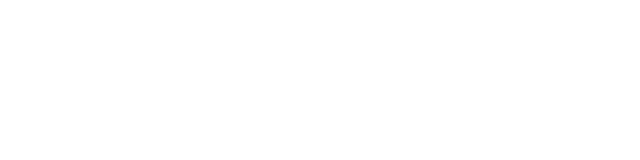
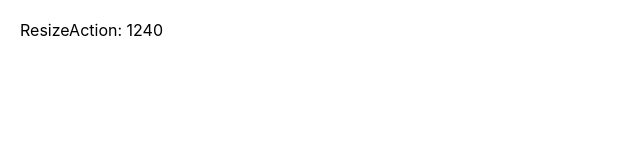
Before and after one commit to chanyu1/react-playground, a React (Create React App) app: page /resizeaction in a window 1280 px wide. Before the commit this address had no page. Shown: the top 160 px of the page, without its empty margins (0-640 px from the left). Built offline with nearby package versions, Linux system fonts and the light colour scheme.

Commit message:
resize acton

```diff
--- a/src/App.js
+++ b/src/App.js
@@ -8,6 +8,7 @@
 import { ReactMemo } from './pages/reactMemo';
 import { ReactCallback } from './pages/reactCallback';
 import { ReactCustomHook } from './pages/reactCustomHook';
+import { ResizeAction } from './pages/resizeAction';
 
 function App() {
   return (
@@ -20,6 +21,7 @@
         <Route exact path="/memo" element={<ReactMemo />} />
         <Route exact path="/callback" element={<ReactCallback />} />
         <Route exact path="/customhook" element={<ReactCustomHook />} />
+        <Route exact path="/resizeaction" element={<ResizeAction />} />
       </Routes>
     </BrowserRouter>
   );
--- a/src/pages/home/index.js
+++ b/src/pages/home/index.js
@@ -14,6 +14,8 @@
       <Link to="/callback">useCallback</Link>
       <br />
       <Link to="/customhook">customHook</Link>
+      <br />
+      <Link to="/resizeaction">resizeAction</Link>
     </>
   );
 };
--- /dev/null
+++ b/src/pages/resizeAction/index.js
@@ -0,0 +1,25 @@
+import { useEffect, useRef, useState } from 'react';
+
+export const ResizeAction = () => {
+  // const wrapperRef = useRef<HTMLDivElement>(null);
+  const wrapperRef = useRef(null);
+  const [width, setWidth] = useState(0);
+
+  useEffect(() => {
+    const resizeAction = () => {
+      if (!wrapperRef.current) return;
+      setWidth(wrapperRef.current.getBoundingClientRect().width);
+    };
+    resizeAction();
+    // const listener = (_event: UIEvent) => {
+    const listener = (_event) => {
+      resizeAction();
+    };
+    window.addEventListener('resize', listener);
+    return () => {
+      window.removeEventListener('resize', listener);
+    };
+  }, []);
+
+  return <div ref={wrapperRef}>ResizeAction: {width}</div>;
+};
```
